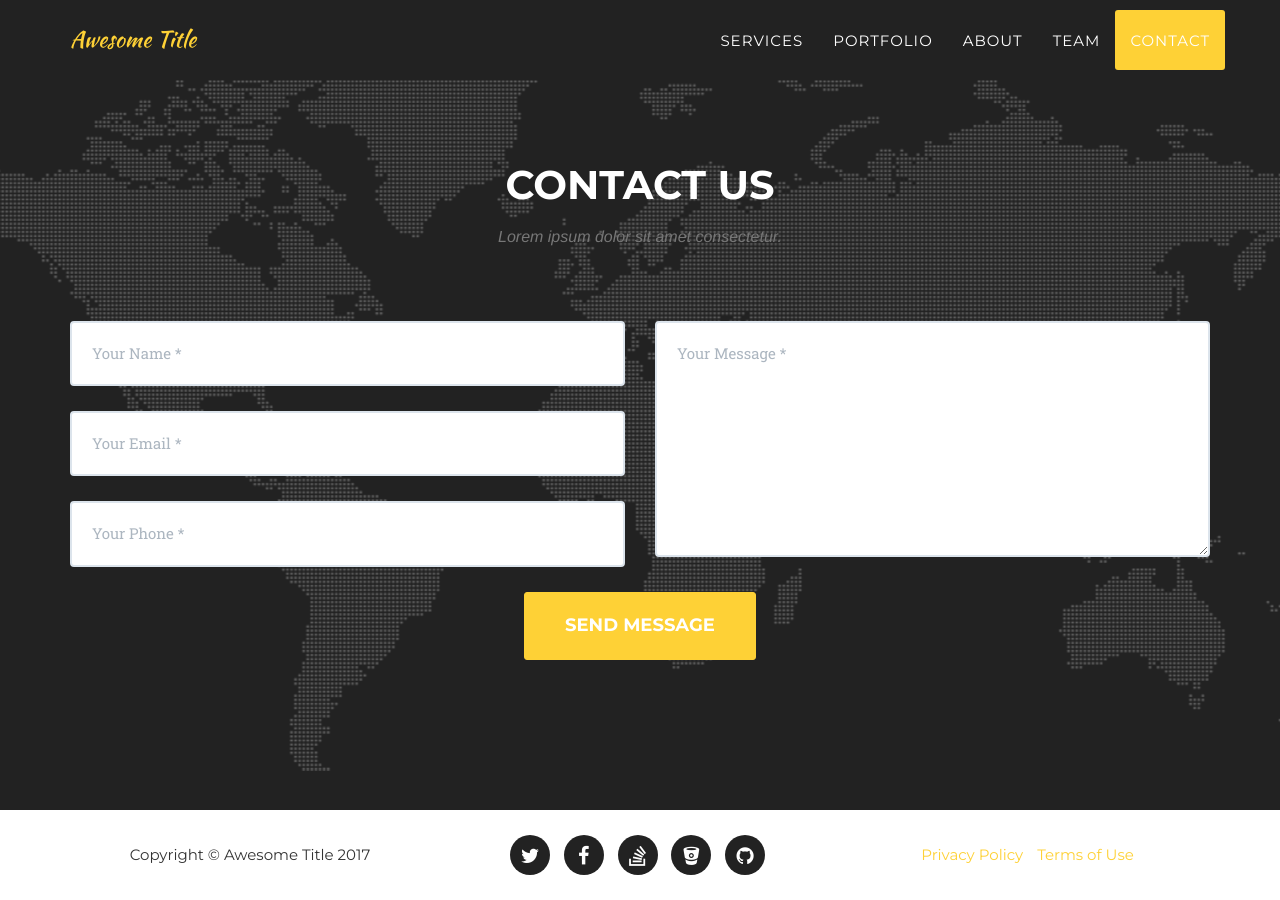
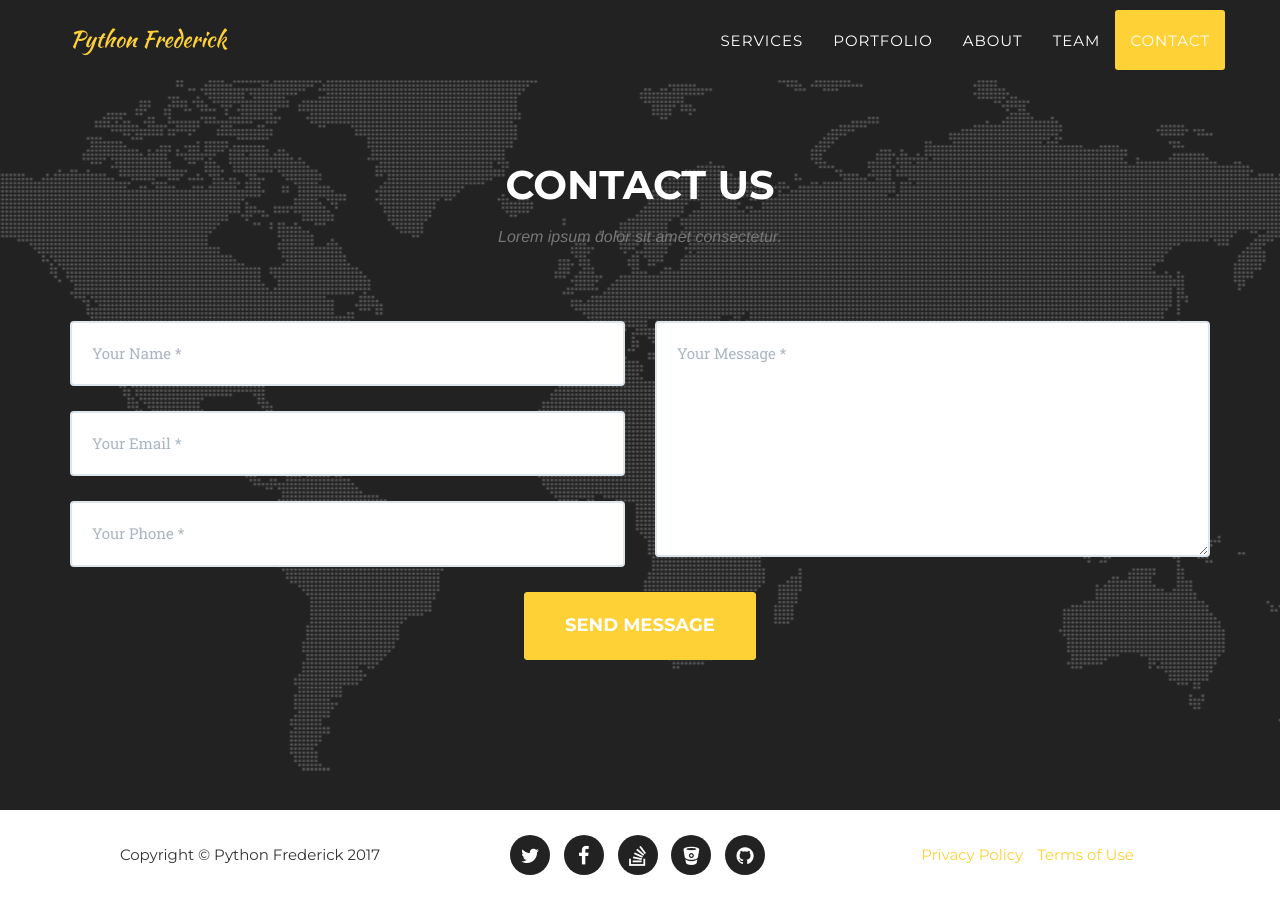
Before and after one commit to python-frederick/python-frederick.github.io, a Jekyll site: the page built from index.html, in a window 1280 px wide and 900 px high, scrolled down 5636 px. Built offline with Jekyll 4.4.1, drawn with Linux system fonts in a browser that asks for light colours; some web fonts are replaced; part of the change alters nothing that is shown.

Commit message:
Update site settings.

```diff
--- a/_config.yml
+++ b/_config.yml
@@ -2,10 +2,13 @@ url: https://python-frederick.github.io
 baseurl: ""
 
 # Site settings
-title: Awesome Title
-email: your-email@domain.com
-description: "Write an awesome description for your new site here. You can edit this line in _config.yml. It will appear in your document head meta (for Google search results) and in your feed.xml site description."
-
+title: Python Frederick
+email: python-frederick-list@meetup.com
+description: >-
+  Python Frederick is a Python User Group located in Frederick, MD.
+  We aim to grow the technology community in the NW Washington, DC area
+  for a better understanding of the Python programming language
+  and its ecosystem.
 
 # Team names, titles and social links
 people:
```
